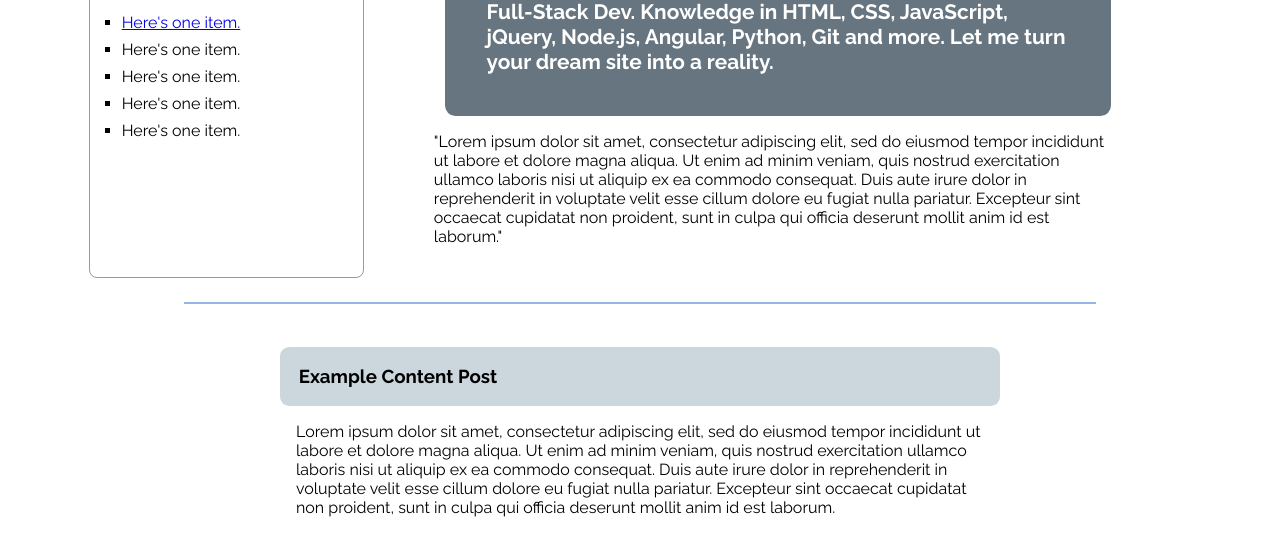
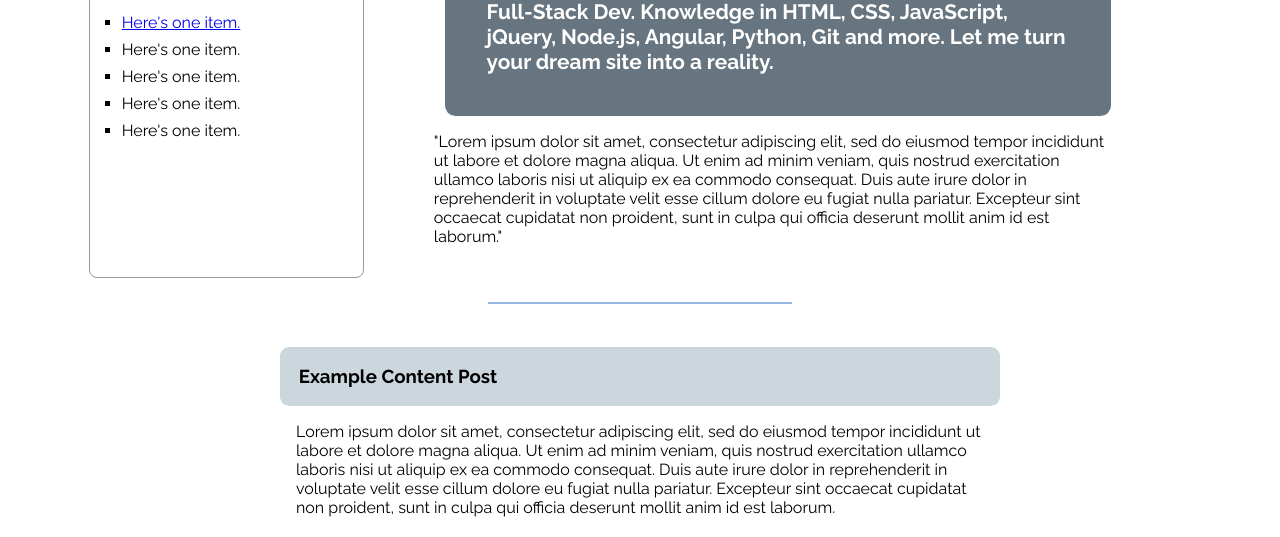
Before and after one commit to cubtekki/cubtekki.github.io, a plain HTML site: page index.html in a window 1280 px wide. Shown: the part 236-773 px from the top of the page. Drawn offline with nearby package versions, Linux system fonts and the light colour scheme.

Commit message:
adjusted the hr width

```diff
--- a/main.css
+++ b/main.css
@@ -97,14 +97,14 @@ nav {
 
 /* divider between content and intro/nav */
 hr {
-    width: 95%;
+    width: 75%;
     margin: 1.5em auto;
     border-style: solid;
     border-color: rgba(111, 158, 216, 0.75);
 }
 
 #content-divider {
-    width: 75%;
+    width: 25%;
 }
 
 /* content container */
```
